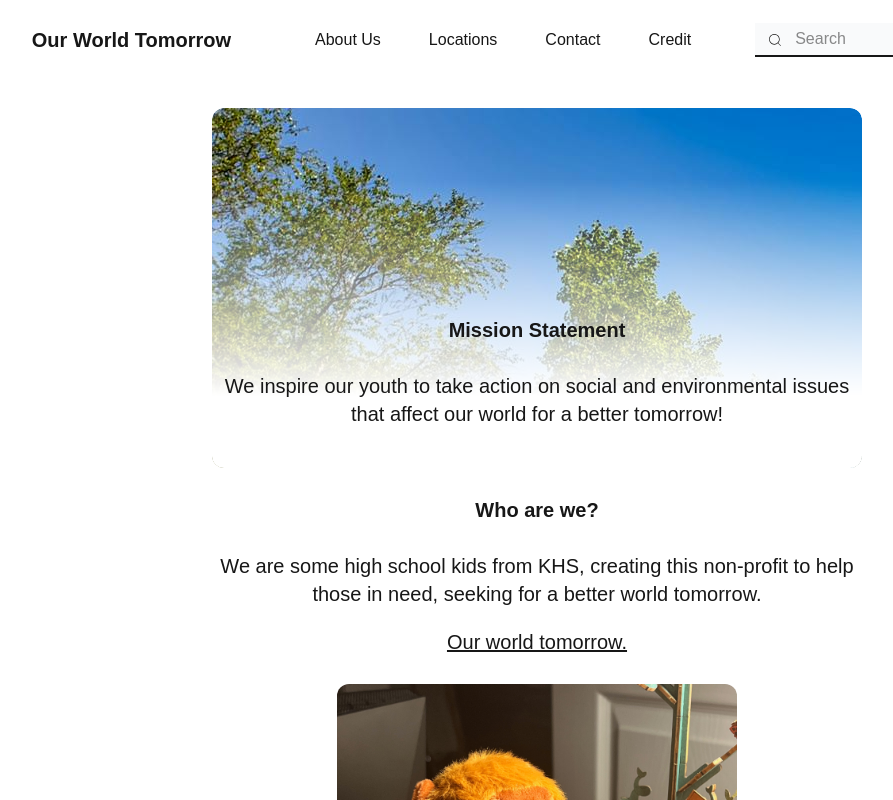
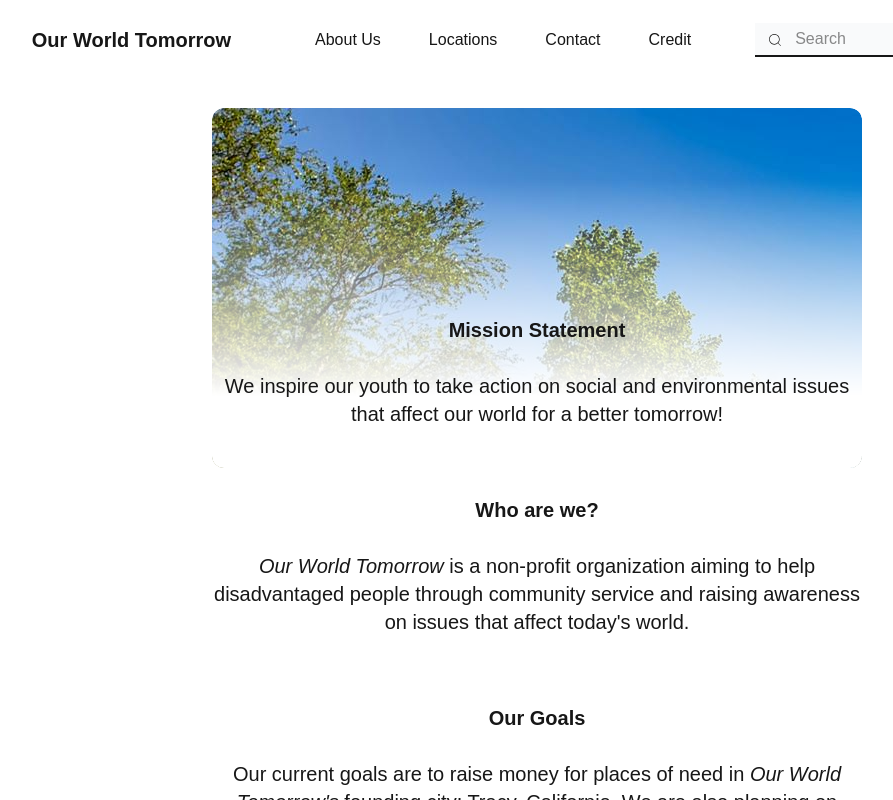
Before and after one commit to garvvin/our-world-tomorrow, a Next.js app: page /about-us in a window 1280 px wide. Shown: the top 800 px of the page, without its empty margins (103-996 px from the left). Built offline with nearby package versions, Linux system fonts and the light colour scheme.

Commit message:
changed about us text w/ goals and different "who are we"

```diff
--- a/src/app/about-us/page.js
+++ b/src/app/about-us/page.js
@@ -15,10 +15,9 @@ export default function AboutUs() {
               <h2 className='font-extrabold text-xl mt-5'>Mission Statement</h2>
               <h4 className='text-lg sm:text-xl text-center'>We inspire our youth to take action on social and environmental issues that affect our world for a better tomorrow!</h4>
               <h2 className='font-extrabold text-xl mt-10'>Who are we?</h2>
-              <div className='flex flex-col place-items-center gap-5 w-full'>
-                <h4 className='text-lg sm:text-xl text-center'>We are some high school kids from KHS, creating this non-profit to help those in need, seeking for a better world tomorrow.</h4>
-                <h4 className='text-xl text-center underline'>Our world tomorrow.</h4>
-              </div>
+              <h4 className='text-lg sm:text-xl text-center'><i>Our World Tomorrow</i> is a non-profit organization aiming to help disadvantaged people through community service and raising awareness on issues that affect today's world.</h4>
+              <h2 className='font-extrabold text-xl mt-10'>Our Goals</h2>
+              <h4 className='text-lg sm:text-xl text-center'>Our current goals are to raise money for places of need in <i>Our World Tomorrow's</i> founding city: Tracy, California. We are also planning on further expanding our influence later on. We also want to educate people on issues that may affect them, their loved ones, and/or their community.</h4>
             </div>
             <Image src='/images/capybara.jpg' className='rounded-xl min-w-[200px] w-80% h-80% relative bottom-50' alt="capybara pic" width={400} height={300}/>
           </div>
```
